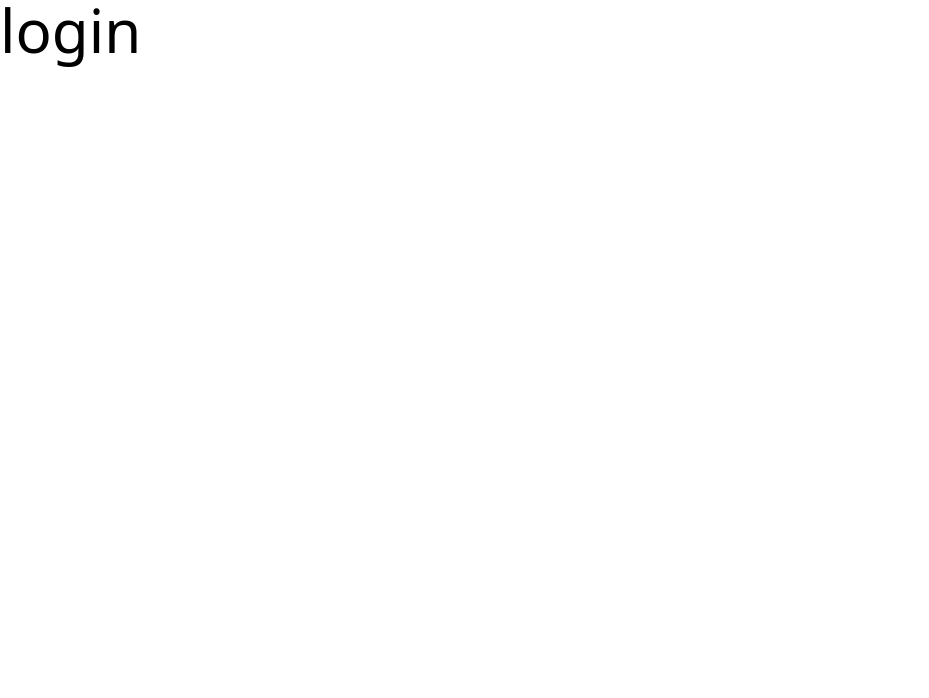
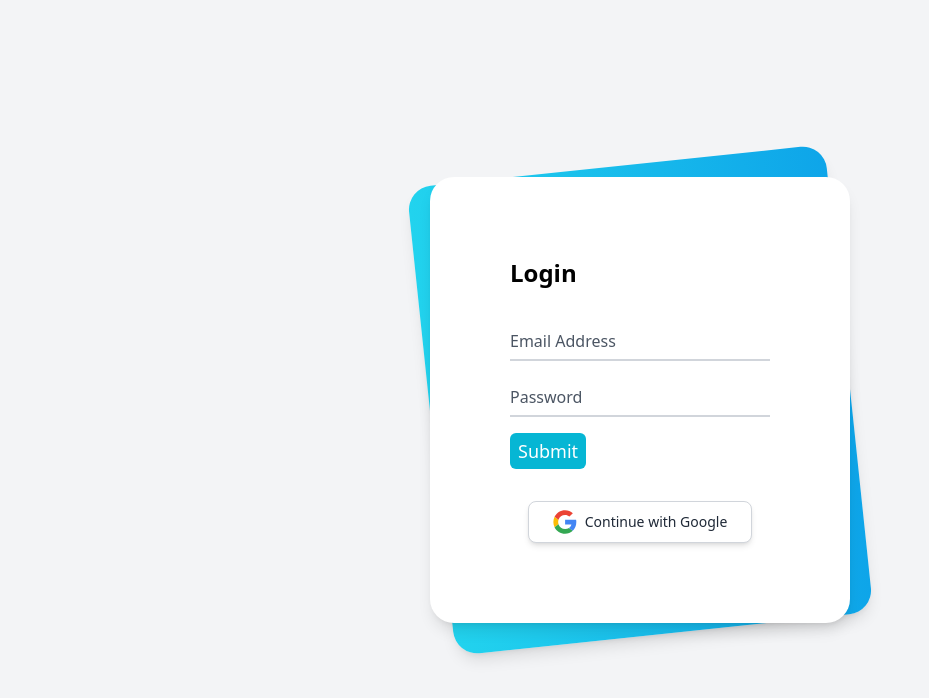
Before and after one commit to suraz-101/E-commerce, a React (Vite) app in the folder client/: page /login in a window 1280 px wide. Shown: the top 698 px of the page, without its empty margins (0-929 px from the left). Built offline with nearby package versions, Linux system fonts and the light colour scheme.

Commit message:
login form

```diff
--- a/client/src/pages/Login.jsx
+++ b/client/src/pages/Login.jsx
@@ -1,3 +1,118 @@
 export const Login = () => {
-  return <div className="text-6xl">login</div>;
+  return (
+    <div className="min-h-screen bg-gray-100 py-6 flex flex-col justify-center sm:py-12">
+      <div className="relative py-3 sm:max-w-xl sm:mx-auto">
+        <div className="absolute inset-0 bg-gradient-to-r from-cyan-400 to-sky-500 shadow-lg transform -skew-y-6 sm:skew-y-0 sm:-rotate-6 sm:rounded-3xl"></div>
+        <div className="relative px-4 py-10 bg-white shadow-lg sm:rounded-3xl sm:p-20">
+          <div className="max-w-md mx-auto">
+            <div>
+              <h1 className="text-2xl font-semibold">Login</h1>
+            </div>
+            <div className="divide-y divide-gray-200">
+              <div className="py-8 text-base leading-6 space-y-4 text-gray-700 sm:text-lg sm:leading-7">
+                <div className="relative">
+                  <input
+                    autocomplete="off"
+                    id="email"
+                    name="email"
+                    type="text"
+                    className="peer placeholder-transparent h-10 w-full border-b-2 border-gray-300 text-gray-900 focus:outline-none focus:borer-rose-600"
+                    placeholder="Email address"
+                  />
+                  <label className="absolute left-0 -top-3.5 text-gray-600 text-sm peer-placeholder-shown:text-base peer-placeholder-shown:text-gray-440 peer-placeholder-shown:top-2 transition-all peer-focus:-top-3.5 peer-focus:text-gray-600 peer-focus:text-sm">
+                    Email Address
+                  </label>
+                </div>
+                <div className="relative">
+                  <input
+                    id="password"
+                    name="password"
+                    type="password"
+                    className="peer placeholder-transparent h-10 w-full border-b-2 border-gray-300 text-gray-900 focus:outline-none focus:borer-rose-600"
+                    placeholder="Password"
+                  />
+                  <label className="absolute left-0 -top-3.5 text-gray-600 text-sm peer-placeholder-shown:text-base peer-placeholder-shown:text-gray-440 peer-placeholder-shown:top-2 transition-all peer-focus:-top-3.5 peer-focus:text-gray-600 peer-focus:text-sm">
+                    Password
+                  </label>
+                </div>
+                <div className="relative">
+                  <button className="bg-cyan-500 text-white rounded-md px-2 py-1">
+                    Submit
+                  </button>
+                </div>
+              </div>
+            </div>
+          </div>
+
+          <div className="w-full flex justify-center">
+            <button className="flex items-center bg-white border border-gray-300 rounded-lg shadow-md px-6 py-2 text-sm font-medium text-gray-800 hover:bg-gray-200 focus:outline-none focus:ring-2 focus:ring-offset-2 focus:ring-gray-500">
+              <svg
+                className="h-6 w-6 mr-2"
+                xmlns="http://www.w3.org/2000/svg"
+                xmlns:xlink="http://www.w3.org/1999/xlink"
+                width="800px"
+                height="800px"
+                viewBox="-0.5 0 48 48"
+                version="1.1"
+              >
+                {" "}
+                <title>Google-color</title> <desc>Created with Sketch.</desc>{" "}
+                <defs> </defs>{" "}
+                <g
+                  id="Icons"
+                  stroke="none"
+                  stroke-width="1"
+                  fill="none"
+                  fill-rule="evenodd"
+                >
+                  {" "}
+                  <g
+                    id="Color-"
+                    transform="translate(-401.000000, -860.000000)"
+                  >
+                    {" "}
+                    <g
+                      id="Google"
+                      transform="translate(401.000000, 860.000000)"
+                    >
+                      {" "}
+                      <path
+                        d="M9.82727273,24 C9.82727273,22.4757333 10.0804318,21.0144 10.5322727,19.6437333 L2.62345455,13.6042667 C1.08206818,16.7338667 0.213636364,20.2602667 0.213636364,24 C0.213636364,27.7365333 1.081,31.2608 2.62025,34.3882667 L10.5247955,28.3370667 C10.0772273,26.9728 9.82727273,25.5168 9.82727273,24"
+                        id="Fill-1"
+                        fill="#FBBC05"
+                      >
+                        {" "}
+                      </path>{" "}
+                      <path
+                        d="M23.7136364,10.1333333 C27.025,10.1333333 30.0159091,11.3066667 32.3659091,13.2266667 L39.2022727,6.4 C35.0363636,2.77333333 29.6954545,0.533333333 23.7136364,0.533333333 C14.4268636,0.533333333 6.44540909,5.84426667 2.62345455,13.6042667 L10.5322727,19.6437333 C12.3545909,14.112 17.5491591,10.1333333 23.7136364,10.1333333"
+                        id="Fill-2"
+                        fill="#EB4335"
+                      >
+                        {" "}
+                      </path>{" "}
+                      <path
+                        d="M23.7136364,37.8666667 C17.5491591,37.8666667 12.3545909,33.888 10.5322727,28.3562667 L2.62345455,34.3946667 C6.44540909,42.1557333 14.4268636,47.4666667 23.7136364,47.4666667 C29.4455,47.4666667 34.9177955,45.4314667 39.0249545,41.6181333 L31.5177727,35.8144 C29.3995682,37.1488 26.7323182,37.8666667 23.7136364,37.8666667"
+                        id="Fill-3"
+                        fill="#34A853"
+                      >
+                        {" "}
+                      </path>{" "}
+                      <path
+                        d="M46.1454545,24 C46.1454545,22.6133333 45.9318182,21.12 45.6113636,19.7333333 L23.7136364,19.7333333 L23.7136364,28.8 L36.3181818,28.8 C35.6879545,31.8912 33.9724545,34.2677333 31.5177727,35.8144 L39.0249545,41.6181333 C43.3393409,37.6138667 46.1454545,31.6490667 46.1454545,24"
+                        id="Fill-4"
+                        fill="#4285F4"
+                      >
+                        {" "}
+                      </path>{" "}
+                    </g>{" "}
+                  </g>{" "}
+                </g>{" "}
+              </svg>
+              <span>Continue with Google</span>
+            </button>
+          </div>
+        </div>
+      </div>
+    </div>
+  );
 };
--- a/client/src/pages/ProductDetail.jsx
+++ b/client/src/pages/ProductDetail.jsx
@@ -1,5 +1,3 @@
-import React from "react";
-
 export const ProductDetail = () => {
   return (
     <div className="container mx-auto py-6">
```
